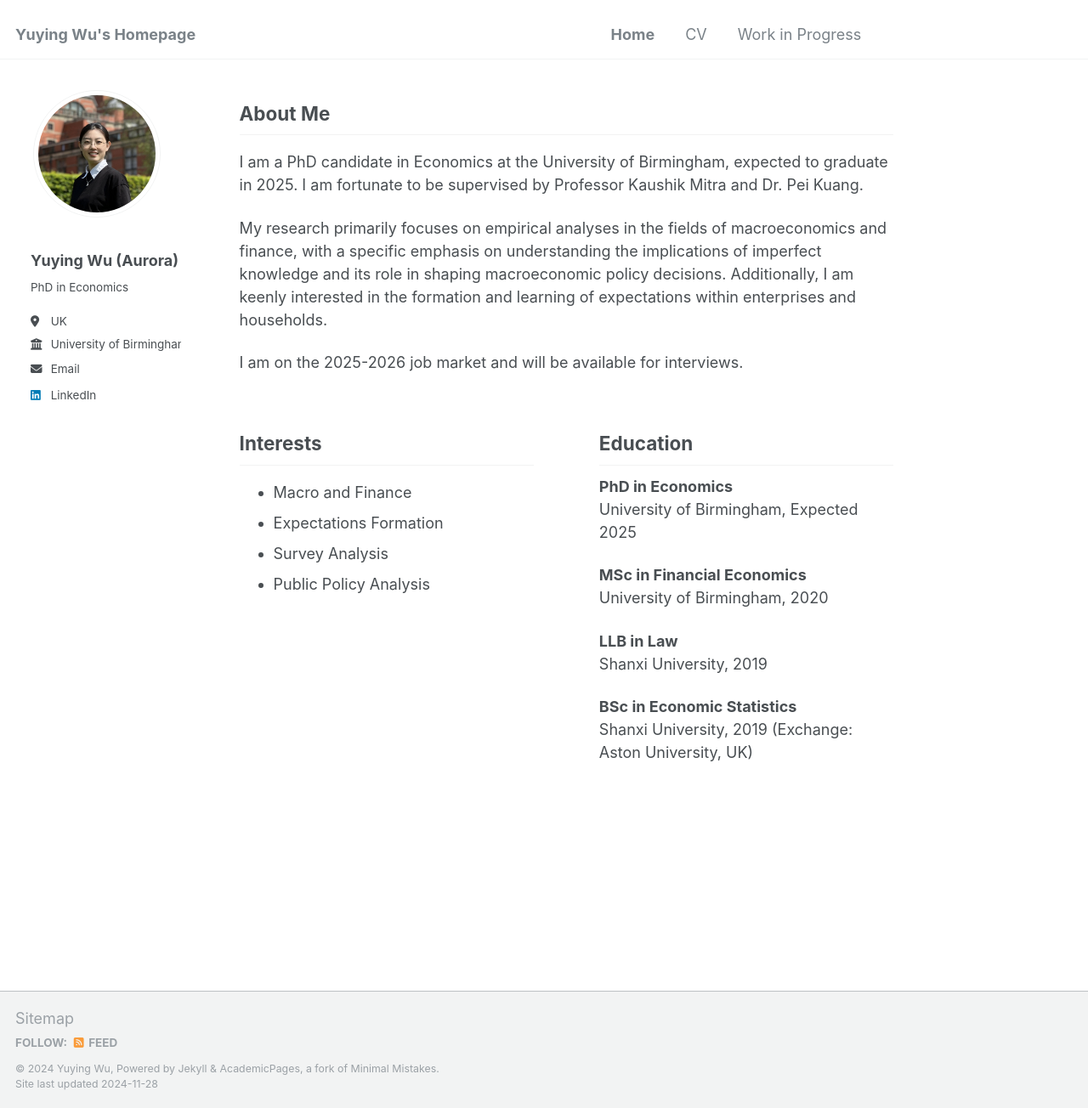
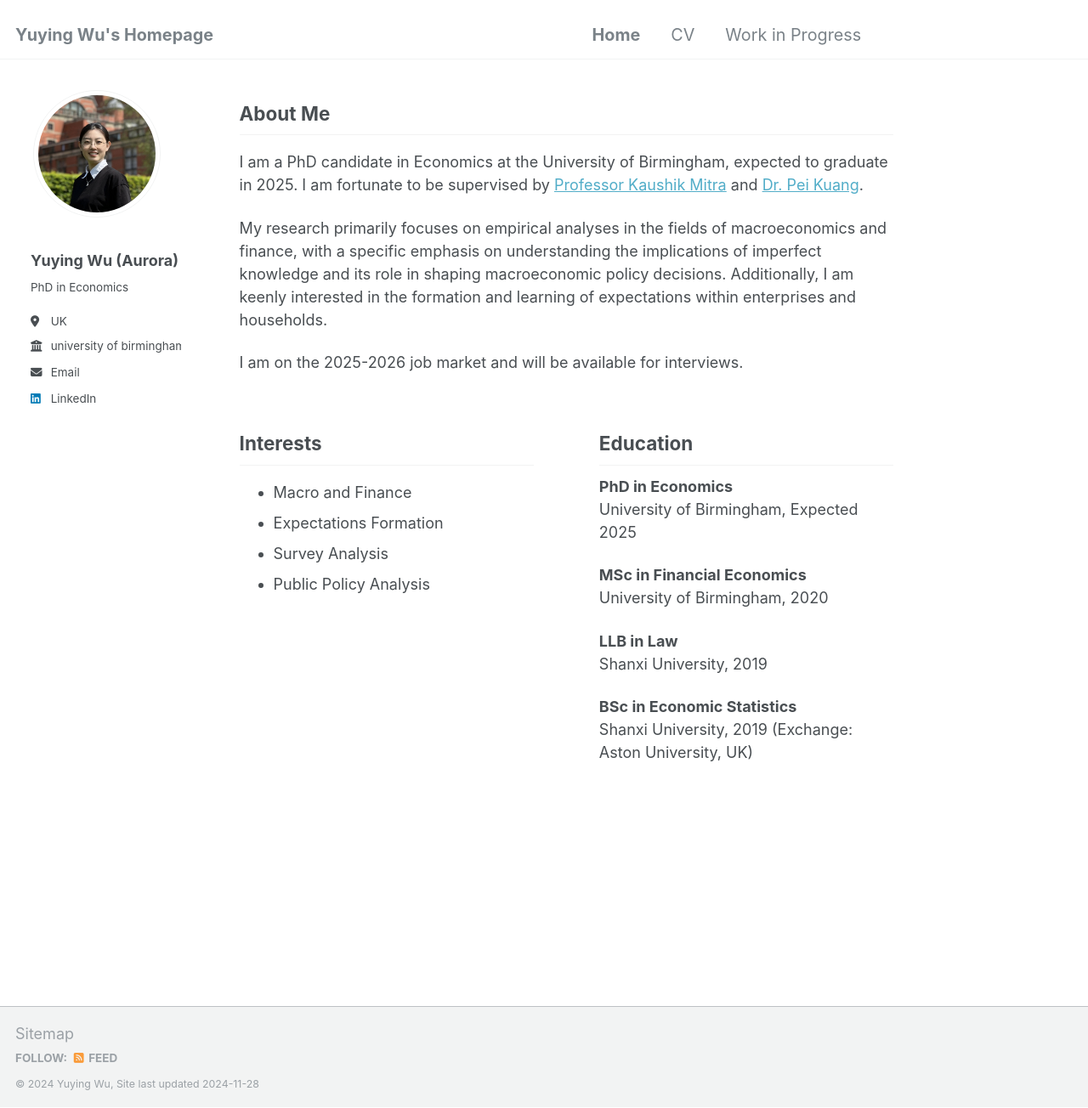
Before and after one commit to YUYINGWU-AURORA/YUYINGWU-AURORA.github.io, a Jekyll site: the page built from _pages/about.md, in a window 1280 px wide and 1304 px high. Shown: the whole window at 85% size. Built offline with Jekyll 4.4.1, drawn with Linux system fonts in a browser that asks for light colours.

Commit message:
update website

```diff
--- a/_config.yml
+++ b/_config.yml
@@ -17,7 +17,8 @@ author:
   pronouns         : # example: "she/her"
   bio              : "PhD in Economics"
   location         : "UK"
-  employer         : "University of Birmingham"
+  employer         : "university of birmingham"
+  employer_link    : "https://www.birmingham.ac.uk"
   email            : "YXW1043@STUDENT.BHAM.AC.UK"
 
   # Social media
--- a/_includes/author-profile.html
+++ b/_includes/author-profile.html
@@ -29,7 +29,11 @@
         <li class="author__desktop"><i class="fa-solid fa-location-dot icon-pad-right" aria-hidden="true"></i>{{ author.location }}</li>
         {% endif %}
         {% if author.employer %}
-        <li class="author__desktop"><i class="fas fa-fw fa-building-columns icon-pad-right" aria-hidden="true"></i>{{ author.employer }}</li>
+        <li class="author__desktop">
+          {% if author.employer_link %}<a href="{{ author.employer_link }}">{% endif %}
+          <i class="fas fa-fw fa-building-columns icon-pad-right" aria-hidden="true"></i>{{ author.employer }}
+          {% if author.employer_link %}</a>{% endif %}
+        </li>
         {% endif %}
         {% if author.uri %}
         <li><a href="{{ author.uri }}"><i class="fas fa-fw fa-link icon-pad-right" aria-hidden="true"></i>{{ site.data.ui-text[site.locale].website_label | default: "Website" }}</a></li>
--- a/_includes/footer.html
+++ b/_includes/footer.html
@@ -20,6 +20,7 @@
 {% endif %}
 
 <div class="page__footer-copyright">
-  &copy; {{ site.time | date: '%Y' }} {{ site.name | default: site.title }}, {{ site.data.ui-text[site.locale].powered_by | default: "Powered by" }} <a href="http://jekyllrb.com" rel="nofollow">Jekyll</a> &amp; <a href="https://github.com/academicpages/academicpages.github.io">AcademicPages</a>, a fork of <a href="https://mademistakes.com/work/minimal-mistakes-jekyll-theme/" rel="nofollow">Minimal Mistakes</a>.<br />
+  <!--&copy; {{ site.time | date: '%Y' }} {{ site.name | default: site.title }}, {{ site.data.ui-text[site.locale].powered_by | default: "Powered by" }} <a href="http://jekyllrb.com" rel="nofollow">Jekyll</a> &amp; <a href="https://github.com/academicpages/academicpages.github.io">AcademicPages</a>, a fork of <a href="https://mademistakes.com/work/minimal-mistakes-jekyll-theme/" rel="nofollow">Minimal Mistakes</a>.<br />-->
+  &copy; {{ site.time | date: '%Y' }} {{ site.name | default: site.title }},
   Site last updated {{ "now" | date: '%Y-%m-%d' %}}
 </div>
--- a/_pages/about.md
+++ b/_pages/about.md
@@ -11,7 +11,7 @@ redirect_from:
 
 <div style="margin-top: 1rem;">
   <p>
-    I am a PhD candidate in Economics at the University of Birmingham, expected to graduate in 2025. I am fortunate to be supervised by Professor Kaushik Mitra and Dr. Pei Kuang.
+    I am a PhD candidate in Economics at the University of Birmingham, expected to graduate in 2025. I am fortunate to be supervised by <a href="https://www.birmingham.ac.uk/staff/profiles/business/mitra-kaushik">Professor Kaushik Mitra</a> and <a href="https://www.birmingham.ac.uk/schools/business/staff/profile?ReferenceId=44664">Dr. Pei Kuang</a>.
   </p>
   <p>
     My research primarily focuses on empirical analyses in the fields of macroeconomics and finance, with a specific emphasis on understanding the implications of imperfect knowledge and its role in shaping macroeconomic policy decisions. Additionally, I am keenly interested in the formation and learning of expectations within enterprises and households.
--- a/_sass/custom.scss
+++ b/_sass/custom.scss
@@ -24,6 +24,9 @@
     .yyw-menu-items-wrap {
       visibility: visible !important;
     }
+  }
+  .masthead__menu-item {
+    font-size: 1.1rem;
   }
 
 }
```
